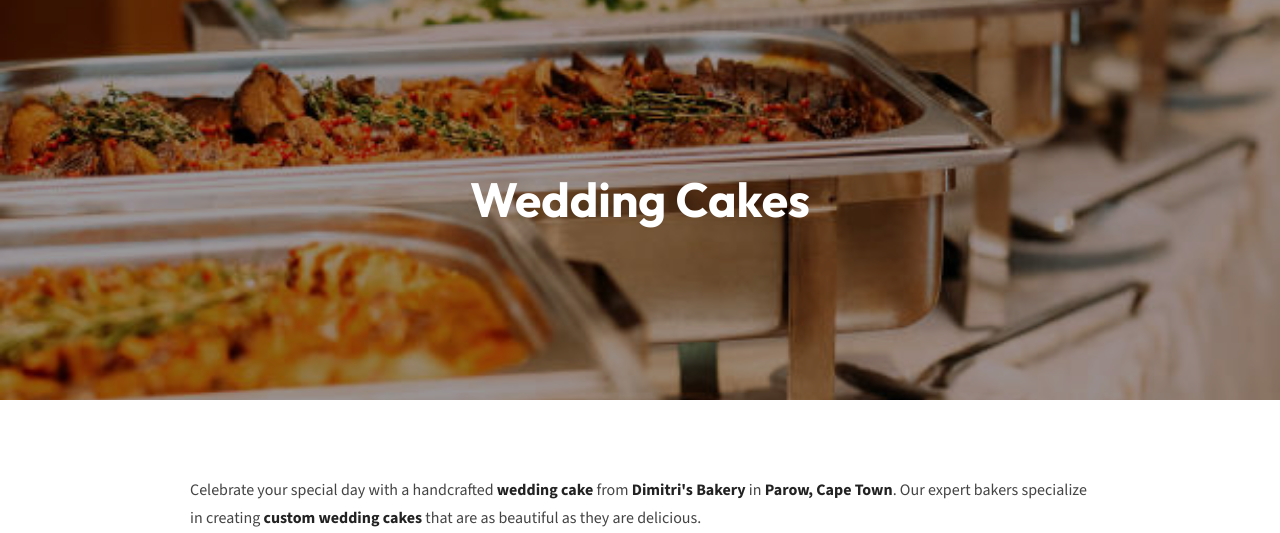
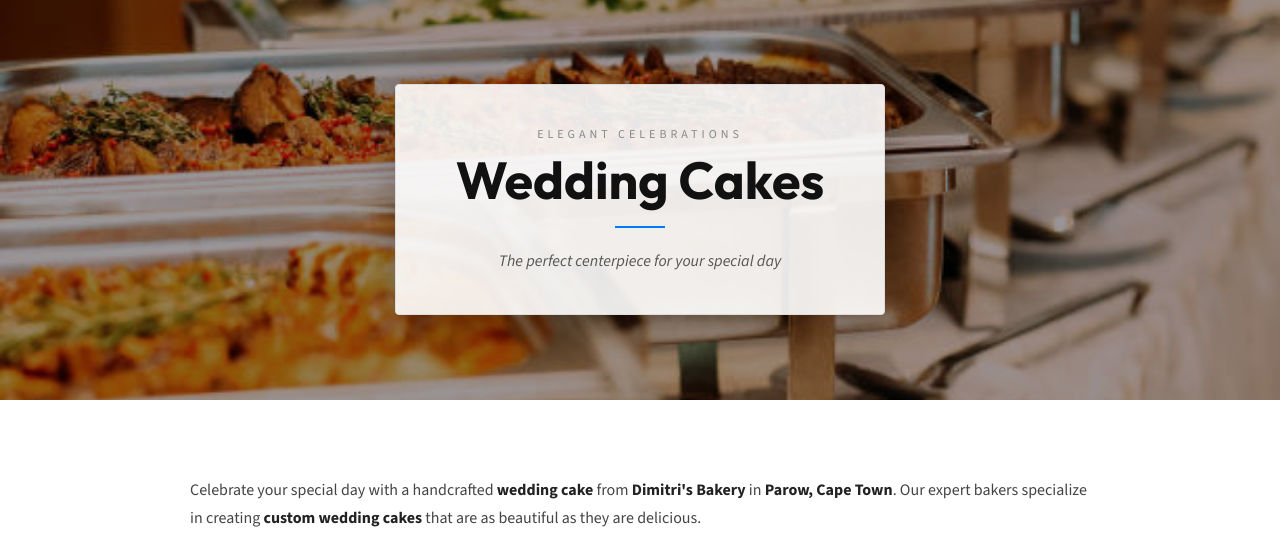
Before and after one commit to vatikaki007-cloud/dimitrisbakery, a PHP site: page /confectioner/wedding_cakes/wedding_cakes.php in a window 1280 px wide. Shown: the part 109-642 px from the top of the page. Run offline with PHP 8.4, Linux system fonts and the light colour scheme; data that the repository does not hold is empty.

Commit message:
Add: White rectangle badge styling to wedding cakes hero section

```diff
--- a/confectioner/wedding_cakes/css/wedding_cakes.css
+++ b/confectioner/wedding_cakes/css/wedding_cakes.css
@@ -75,6 +75,47 @@ body { margin: 0; font-family: 'Source Sans 3', sans-serif; color: #333; line-he
     text-align: center;
 }
 
+/* White rectangle badge for wedding hero */
+.conf-title-badge {
+    background: rgba(255, 255, 255, 0.9);
+    padding: 40px 60px;
+    text-align: center;
+    border: 1px solid #ddd;
+    box-shadow: 0 15px 35px rgba(0, 0, 0, 0.2);
+    border-radius: 4px;
+    display: inline-block;
+}
+
+.conf-subtitle {
+    display: block;
+    text-transform: uppercase;
+    letter-spacing: 4px;
+    font-size: 12px;
+    color: #888;
+    margin-bottom: 10px;
+}
+
+.conf-page-title {
+    font-family: 'Outfit', sans-serif;
+    color: #111;
+    font-size: 52px;
+    margin: 0;
+    line-height: 1;
+}
+
+.conf-divider {
+    width: 50px;
+    height: 2px;
+    background-color: #007bff;
+    margin: 20px auto;
+}
+
+.conf-desc {
+    font-style: italic;
+    color: #555;
+    margin: 0;
+}
+
 .wedding-content {
     padding: 60px 0;
     font-size: 16px;
--- a/confectioner/wedding_cakes/wedding_cakes.php
+++ b/confectioner/wedding_cakes/wedding_cakes.php
@@ -34,8 +34,11 @@ $db_config_path = __DIR__ . '/../../cms/config.php';
 <main>
   <section class="wedding-hero">
     <div class="wedding-hero-overlay">
-      <div class="container">
-        <h1 class="wedding-title">Wedding Cakes</h1>
+      <div class="conf-title-badge">
+        <span class="conf-subtitle">Elegant Celebrations</span>
+        <h1 class="conf-page-title">Wedding Cakes</h1>
+        <div class="conf-divider"></div>
+        <p class="conf-desc">The perfect centerpiece for your special day</p>
       </div>
     </div>
   </section>
```
